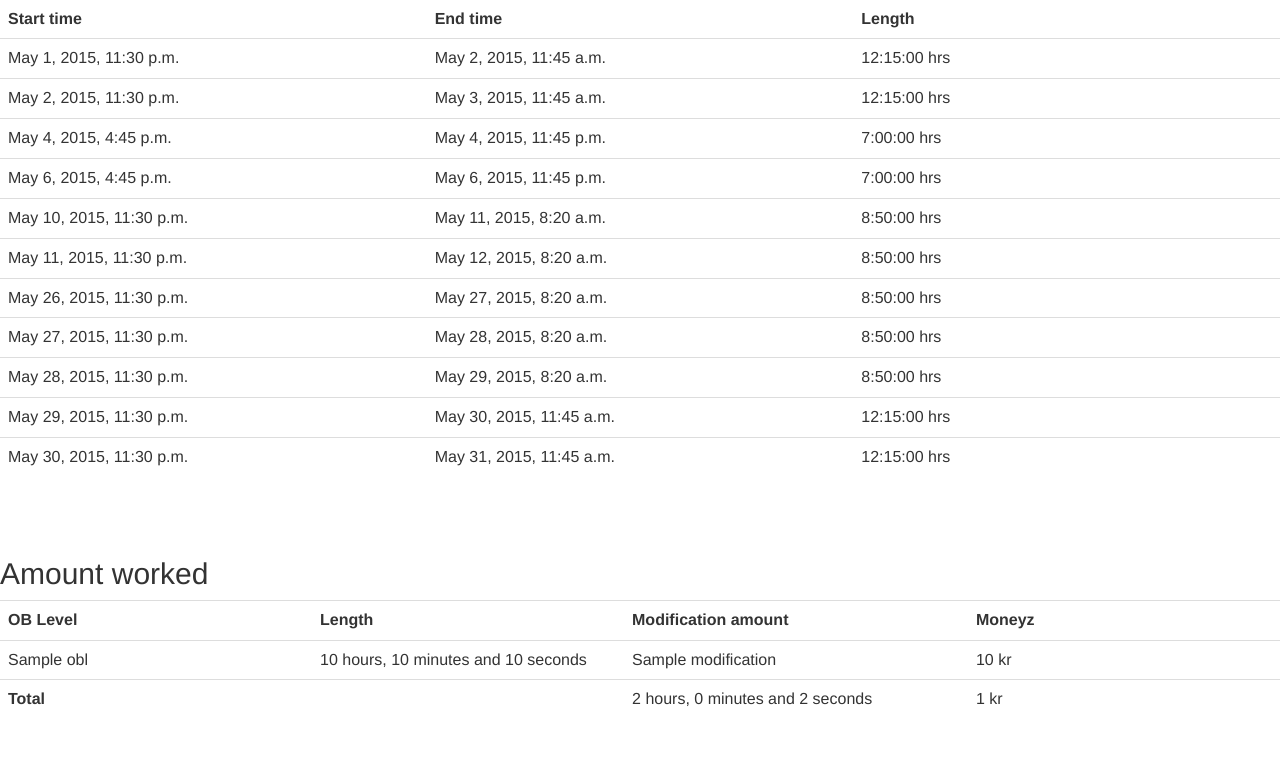
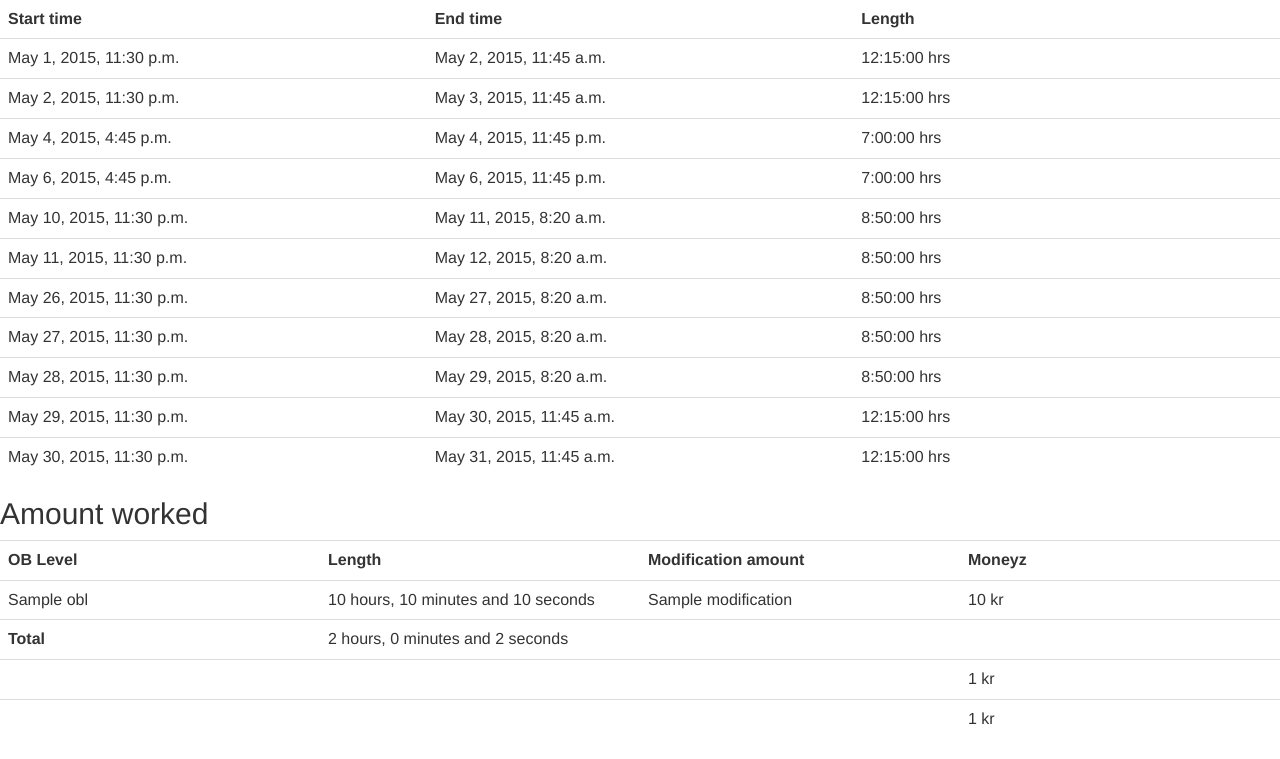
Before and after one commit to Unic0arn/timez, a Django app: template timereg/templates/timereg/showreport.html in a window 1280 px wide. Shown: the part 124-883 px from the top of the page. Before the commit the page ends 830 px from the top, so only its background shows below. Run offline with Django 3.2, Linux system fonts and the light colour scheme; data comes from the database, SQL or seed files in the repository; tables that the repository leaves empty hold one stand-in row (values such as "Sample post"); the template is opened without the code that fills it: values that come from a table or form of the project are taken from there, most other values are stand-ins (such as "Sample title", 1, 10 or a date in 2020); some libraries are stand-ins or nearby versions.

Commit message:
Fixed with of table columns in showreport

```diff
--- a/timereg/templates/timereg/base.html
+++ b/timereg/templates/timereg/base.html
@@ -11,7 +11,7 @@
 
 <!-- Optional theme -->
 <link rel="stylesheet" href="https://maxcdn.bootstrapcdn.com/bootstrap/3.3.4/css/bootstrap-theme.min.css">
-
+<script src="//code.jquery.com/jquery-1.11.3.min.js"></script>
 <!-- Latest compiled and minified JavaScript -->
 <script src="https://maxcdn.bootstrapcdn.com/bootstrap/3.3.4/js/bootstrap.min.js"></script>
 </head>
--- a/timereg/templates/timereg/showreport.html
+++ b/timereg/templates/timereg/showreport.html
@@ -30,19 +30,16 @@
 {% else %}
     <p>No shifts registrered.</p>
 {% endif %}
-<br><br>
-
 
 <h2> Amount worked </h2>
 {% if ob_sums %}
     <table class="table">
 
         <tr>
-    <th>OB Level</th>
-    <th>Length</th>
-    <th>Modification amount</th>
-    <th>Moneyz</th>
-
+            <th class="col-md-3">OB Level</th>
+            <th class="col-md-3">Length</th>
+            <th class="col-md-3">Modification amount</th>
+            <th class="col-md-3">Moneyz</th>
         </tr>
     {% for obl, time_money in ob_sums.items   %}
 
@@ -54,10 +51,21 @@
         </tr>
     {% endfor %}
         <tr>
-        <td> <b>Total</b> </td>
+            <td> <b>Total</b></td>
+            <td>{{total_time.0 }} hours, {{total_time.1}} minutes and {{total_time.2}} seconds</td>
+            <td> </td>
             <td></td>
-        <td>{{total_time.0 }} hours, {{total_time.1}} minutes and {{total_time.2}} seconds</td>
+        </tr>
+
+        <tr>
+            <td></td><td></td><td></td>
             <td> {{ total_moneyz }} kr</td>
+        </tr>
+
+        <tr>
+            <td></td><td></td><td></td>
+            <td> {{ total_total_moneyz }} kr</td>
+        </tr>
     </table>
 {% else %}
     <p>No shifts registrered.</p>
--- a/timereg/views.py
+++ b/timereg/views.py
@@ -105,11 +105,13 @@ def showreport(request, userpk, year, month):
         ob_sums[k] = (hours_minutes_seconds(v),tmp_money)
         total_moneyz += tmp_money
 
+    total_total_moneyz = total_moneyz * 1.12
     template = loader.get_template('timereg/showreport.html')
     context = RequestContext(request, {'shift_list' : shift_list,
                                        'ob_sums' : ob_sums,
                                        'oblevels' : oblevels,
                                        'total_moneyz' : total_moneyz,
+                                       'total_total_moneyz' : total_total_moneyz,
                                        'user' : userobj,
                                        'total_time':hours_minutes_seconds(total_time)})
     return HttpResponse(template.render(context))
```
Lines whose indentation alone changed are shown as unchanged.
